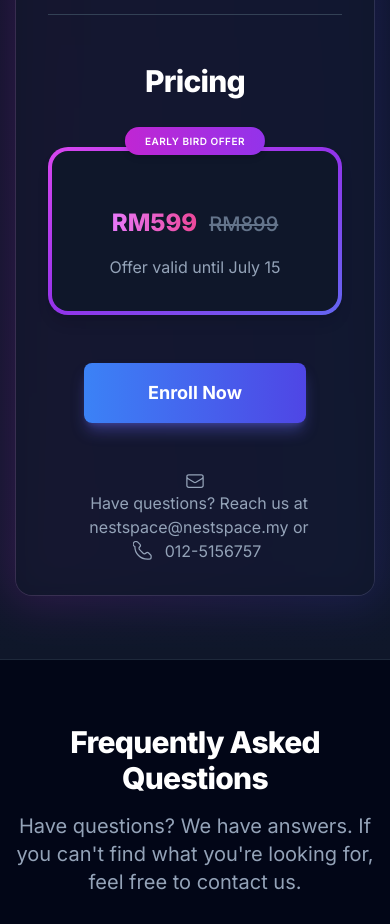
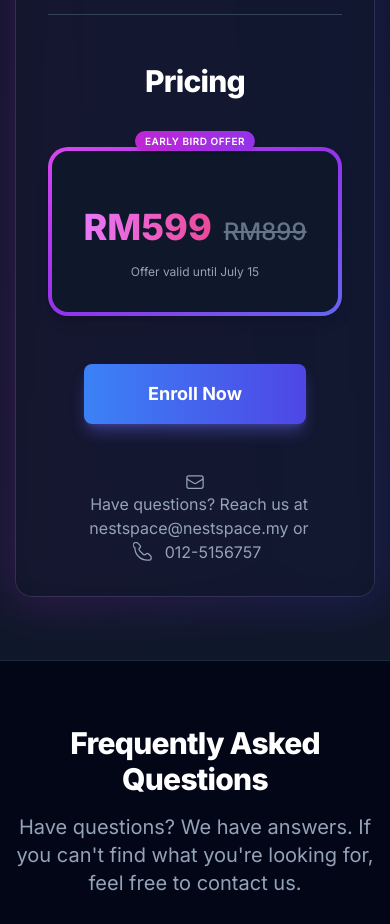
Before and after one commit to Chia02222/AIWorkshop, a React (Vite) app: page / in a window 390 px wide. Shown: the part 10780-11704 px from the top of the page. Built offline with nearby package versions, Linux system fonts and the light colour scheme.

Commit message:
Update App.tsx

```diff
--- a/App.tsx
+++ b/App.tsx
@@ -346,17 +346,17 @@ const DetailsAndRegistration: React.FC = () => {
 
                         <div className="max-w-sm mx-auto relative">
                             <div className="absolute -top-5 left-1/2 -translate-x-1/2 z-10">
-                                <span className="bg-gradient-to-r from-fuchsia-600 to-purple-600 text-white text-[10px] sm:text-xs font-semibold uppercase tracking-wider px-5 py-2 rounded-full shadow-md">
+                                <span className="bg-gradient-to-r from-fuchsia-600 to-purple-600 text-white text-[10px] sm:text-xs font-semibold uppercase tracking-wider px-2.5 py-1 rounded-full shadow-md">
                                     EARLY BIRD OFFER
                                 </span>
                             </div>
                             <div className="bg-gradient-to-br from-fuchsia-500 via-purple-600 to-indigo-500 p-1 rounded-[1.25rem] shadow-lg">
                                 <div className="bg-slate-900 rounded-2xl p-8 text-center">
                                     <div className="mt-6 flex items-baseline justify-center gap-x-3">
-                                        <span className="text-2xl sm:text-4xl font-extrabold bg-gradient-to-r from-fuchsia-400 to-pink-500 text-transparent bg-clip-text">RM599</span>
-                                        <span className="text-xl sm:text-xl font-medium text-slate-500 line-through">RM899</span>
+                                        <span className="text-4xl sm:text-4xl font-extrabold bg-gradient-to-r from-fuchsia-400 to-pink-500 text-transparent bg-clip-text">RM599</span>
+                                        <span className="text-2xl sm:text-xl font-medium text-slate-500 line-through">RM899</span>
                                     </div>
-                                    <p className="mt-4 text-slate-400">Offer valid until July 15</p>
+                                    <p className="mt-4 text-xs text-slate-400">Offer valid until July 15</p>
                                 </div>
                             </div>
                         </div>
```
